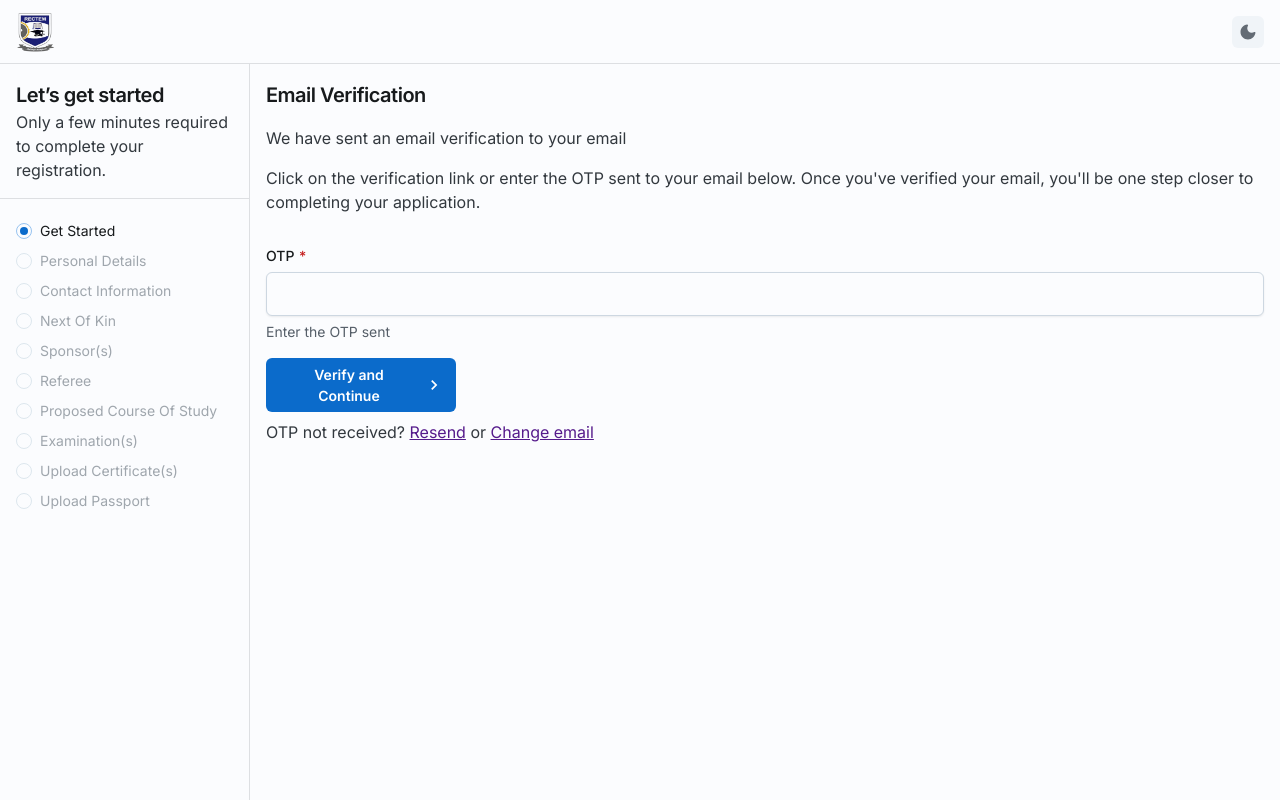
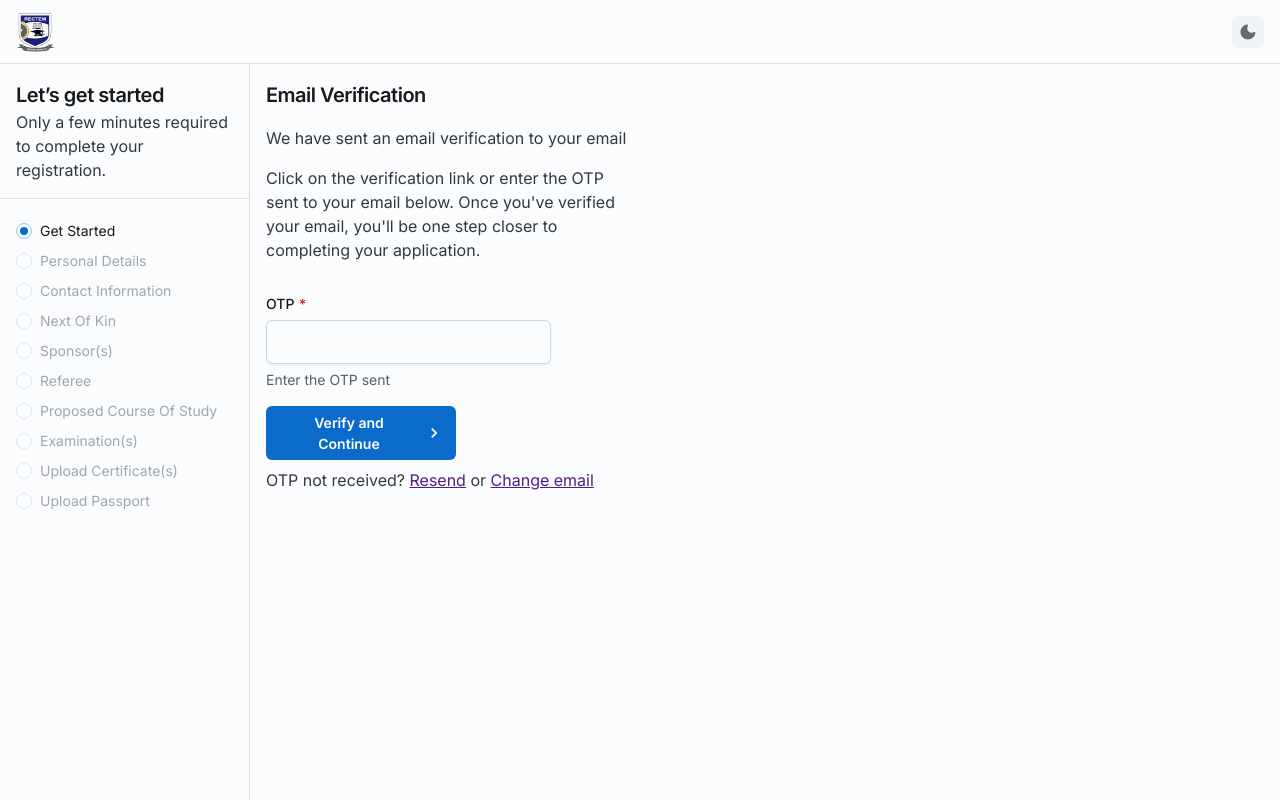
Before and after one commit to code-with-zhine/application.rectem, a Next.js app: page /application/verification in a window 1280 px wide. Built offline with nearby package versions, Linux system fonts and the light colour scheme.

Commit message:
Update page.tsx

```diff
--- a/src/app/application/verification/page.tsx
+++ b/src/app/application/verification/page.tsx
@@ -10,7 +10,6 @@ import {
   FormControl,
   FormHelperText,
   FormLabel,
-  Grid,
   Input,
   Typography,
 } from "@mui/joy";
@@ -22,7 +21,7 @@ import { KeyboardArrowRight } from "@mui/icons-material";
 
 export default function EmailVerification() {
   return (
-    <Grid xs={12} sx={{ p: 2 }}>
+    <Box sx={{ maxWidth: 400, display: "flex", flexWrap: "wrap", p: 2 }}>
       <Typography sx={{ pb: 2 }} level="h4">
         Email Verification
       </Typography>
@@ -60,6 +59,6 @@ export default function EmailVerification() {
         OTP not received? <Link href="">Resend</Link> or{" "}
         <Link href="">Change email</Link>
       </Typography>
-    </Grid>
+    </Box>
   );
 }
```
